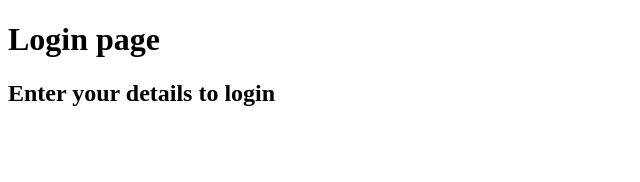
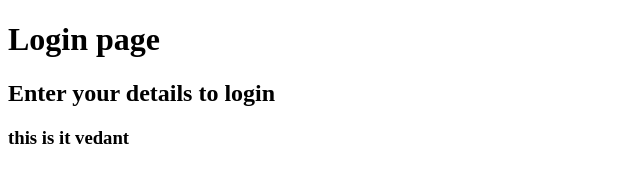
Before and after one commit to rshiv6438/KL288, a plain HTML site: page index.html in a window 1280 px wide. Shown: the whole page, without its empty margins (0-640 px from the left). Drawn offline with Linux system fonts and the light colour scheme.

Commit message:
Update login page

```diff
--- a/index.html
+++ b/index.html
@@ -7,5 +7,6 @@
     <body>
         <h1> Login page</h1>
         <h2> Enter your details to login</h2>
+        <h3> this is it vedant </h3>
     </body>
 </html>
```
